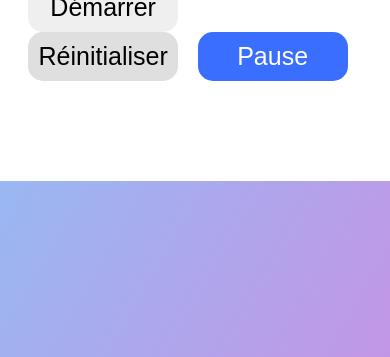
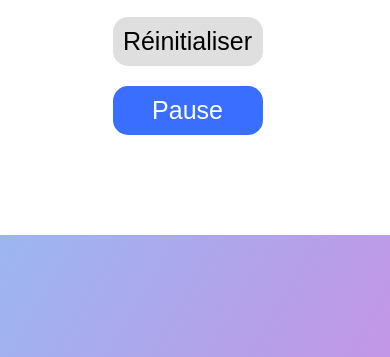
Before and after one commit to nathVL/minuteur, a plain HTML site: page index.html in a window 390 px wide. Shown: the part 487-844 px from the top of the page. Drawn offline with Linux system fonts and the light colour scheme.

Commit message:
ajout responsive

```diff
--- a/style.css
+++ b/style.css
@@ -74,6 +74,21 @@ p {
     cursor: pointer;
 }
 
+.buttons {
+    display: flex;
+    flex-direction: row;
+}
+
+@media (max-width: 1000px) {
+    .buttons {
+        flex-direction: column;
+    }
+
+    .button {
+        margin-top: 20px;
+    }
+}
+
 #startButton {
     margin-right: 15px;
 }
```
